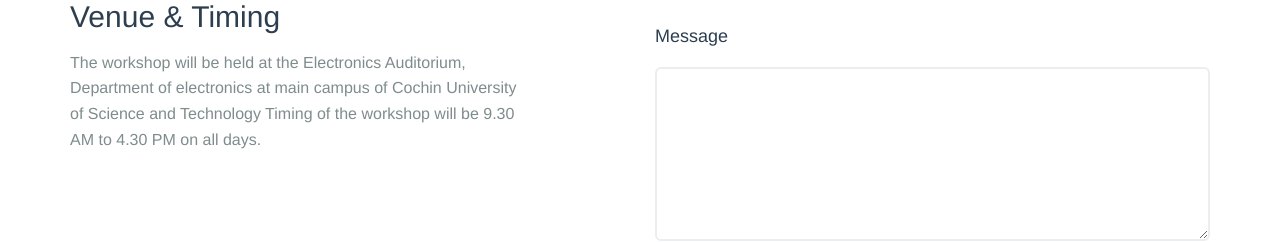
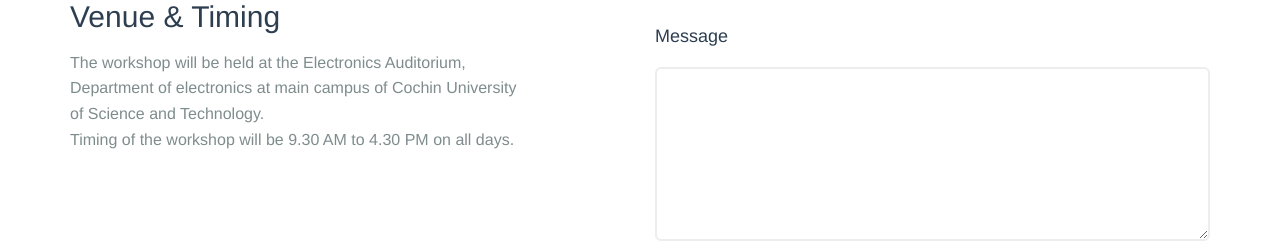
Before and after one commit to CUSAT/bibliometrics-workshop, a plain HTML site: page index.html in a window 1280 px wide. Shown: the part 4311-4553 px from the top of the page. Drawn offline with Linux system fonts and the light colour scheme.

Commit message:
Simple typo corrections, and adjustment with timing

```diff
--- a/index.html
+++ b/index.html
@@ -203,7 +203,8 @@
                     <a href="#"><span class="fui-mail"></span> ul@cusat.ac.in</a>
                 </div>
                 <h3>Venue &amp; Timing</h3>
-                <p>The workshop will be held at the Electronics Auditorium, Department of electronics at main campus of Cochin University of Science and Technology Timing of the workshop will be 9.30 AM to 4.30 PM on all days.</p>
+                <p>The workshop will be held at the Electronics Auditorium, Department of electronics at main campus of Cochin University of Science and Technology.<br />
+Timing of the workshop will be 9.30 AM to 4.30 PM on all days.</p>
                 <!--
 		<div class="map">
                     <iframe width="100%" height="100%" frameborder="0" scrolling="no" marginheight="0" marginwidth="0"
```
